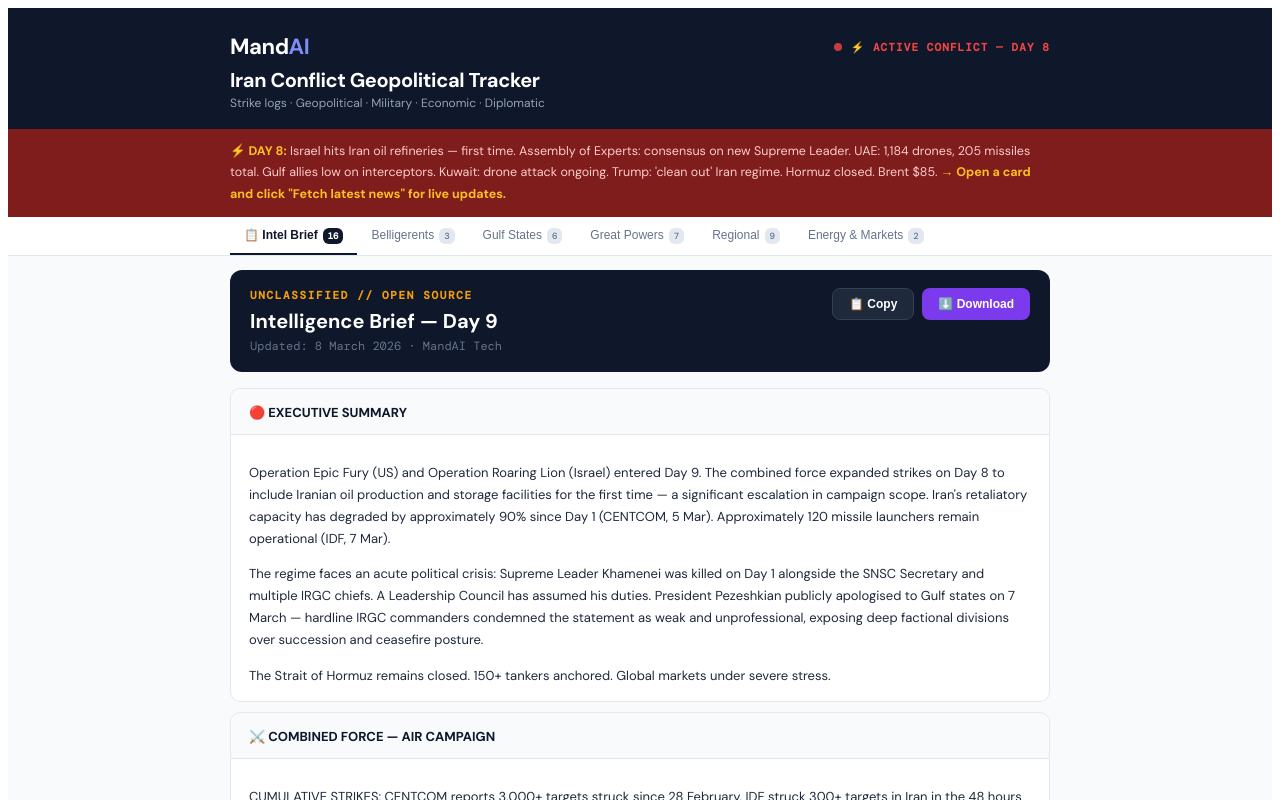
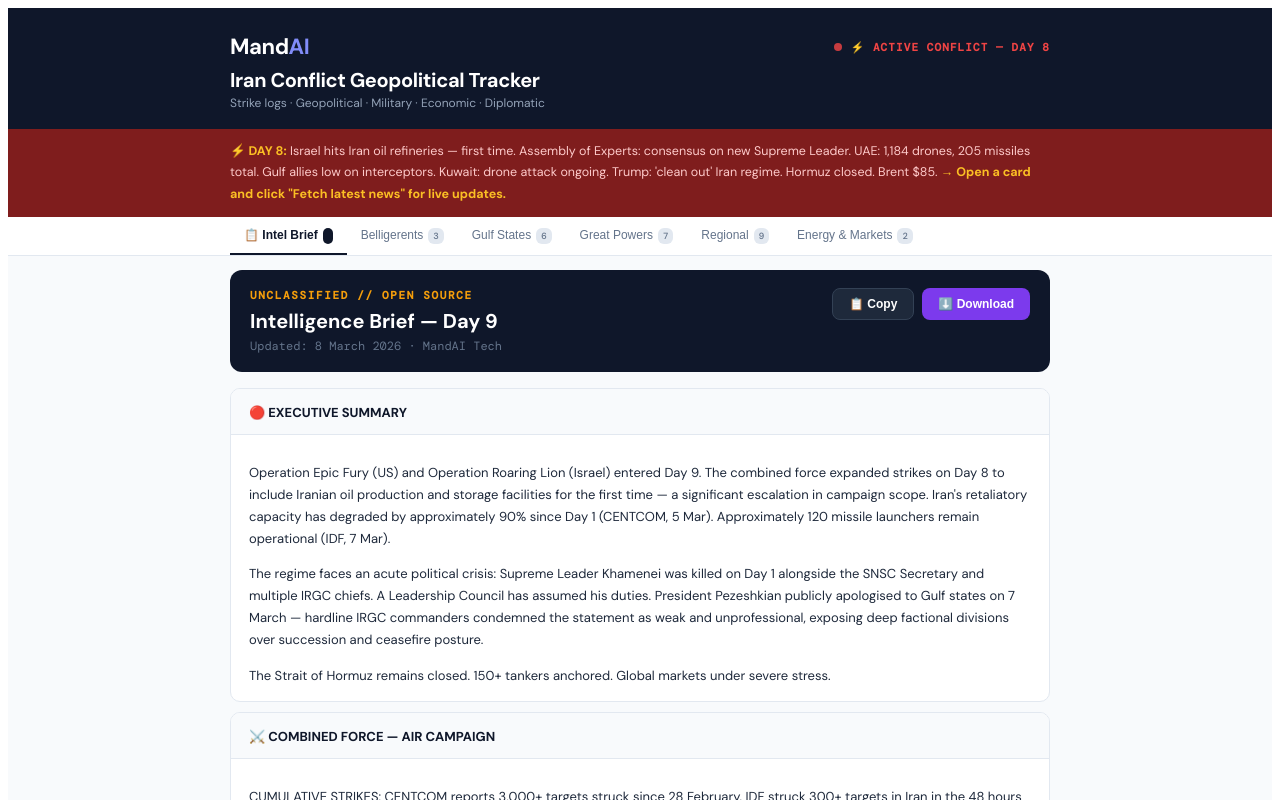
Before and after one commit to TeoEsse/mandai-tracker, a React (Vite) app: page / in a window 1280 px wide. Shown: the top 800 px of the page. Built offline with nearby package versions, Linux system fonts and the light colour scheme.

Commit message:
Update App.jsx

```diff
--- a/src/App.jsx
+++ b/src/App.jsx
@@ -463,7 +463,7 @@ function IntelBrief() {
     `MANDAI TECH — INTELLIGENCE BRIEF`,
     `${INTEL_BRIEF.day} — Updated: ${INTEL_BRIEF.updated}`,
     `Classification: ${INTEL_BRIEF.classification}`,
-    `Source: ${INTEL_BRIEF.source}`,
+
     ``,
     ...INTEL_BRIEF.sections.map(s => `${s.title}\n\n${s.content}\n`)
   ].join("\n");
@@ -623,7 +623,7 @@ export default function App() {
       <div style={{background:"#fff",borderBottom:"1px solid #e2e8f0",padding:"0 20px",position:"sticky",top:0,zIndex:10}}>
         <div style={{maxWidth:820,margin:"0 auto",display:"flex",overflowX:"auto"}}>
           {cats.map(c=>(<button key={c.id} onClick={()=>setTab(c.id)} style={{padding:"11px 14px",fontSize:12,fontWeight:tab===c.id?700:500,color:tab===c.id?"#0f172a":"#64748b",background:"transparent",border:"none",borderBottom:tab===c.id?"2px solid #0f172a":"2px solid transparent",cursor:"pointer",whiteSpace:"nowrap"}}>
-            {c.label}<span style={{marginLeft:5,fontSize:9,background:tab===c.id?"#0f172a":"#e2e8f0",color:tab===c.id?"#fff":"#64748b",padding:"2px 5px",borderRadius:6,fontFamily:"'DM Mono',monospace"}}>{c.id==="strikes"?Object.keys(SL).length:CC.filter(x=>x.cat===c.id).length}</span>
+            {c.label}<span style={{marginLeft:5,fontSize:9,background:tab===c.id?"#0f172a":"#e2e8f0",color:tab===c.id?"#fff":"#64748b",padding:"2px 5px",borderRadius:6,fontFamily:"'DM Mono',monospace"}}>{c.id==="strikes"?"":CC.filter(x=>x.cat===c.id).length}</span>
           </button>))}
         </div>
       </div>
```
